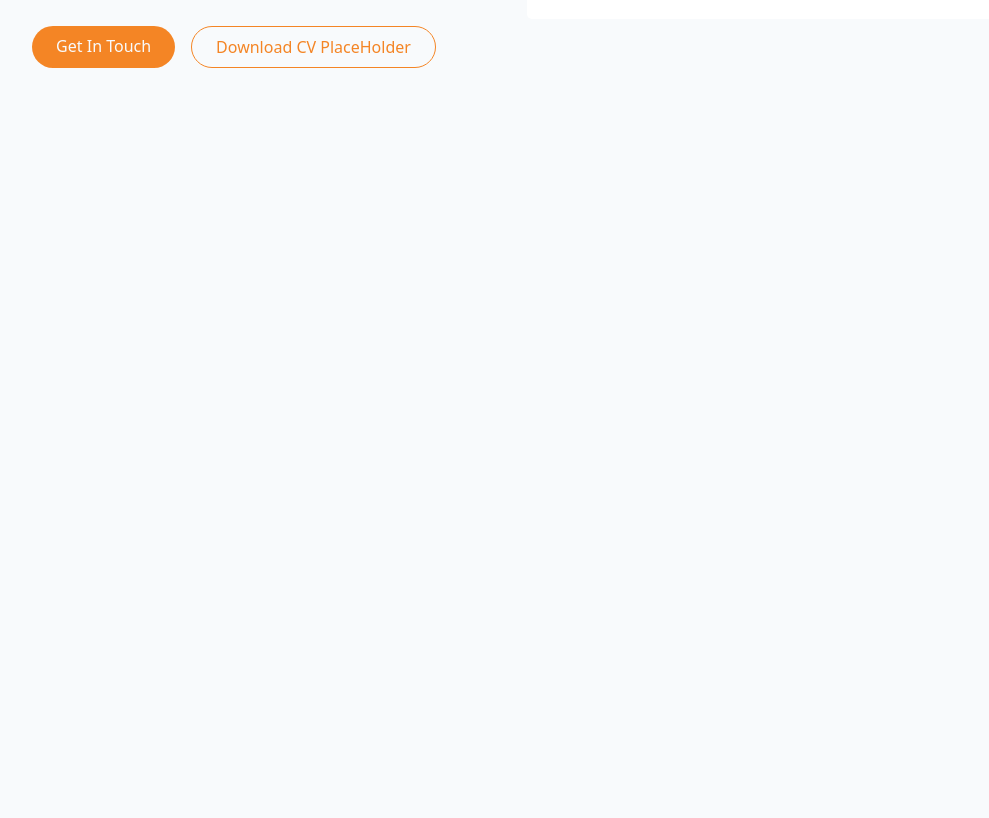
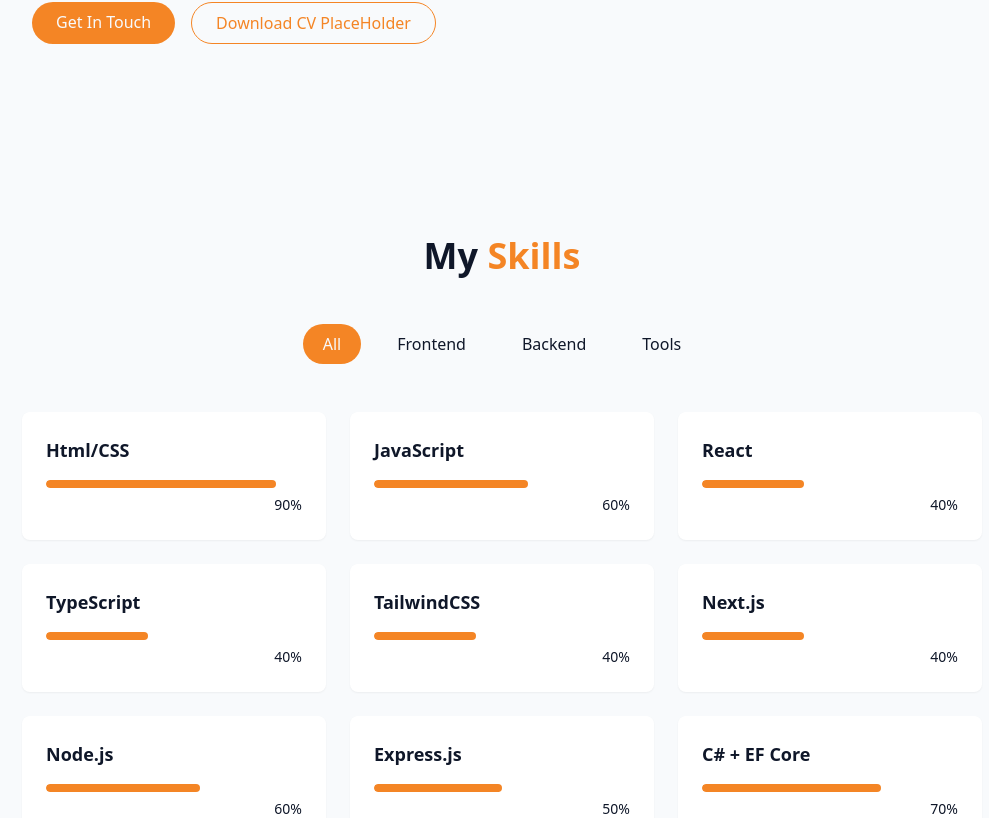
Before and after one commit to ParseTK/ReactTailwindPortfolio, a React (Vite) app: page / in a window 1280 px wide. Shown: the part 1462-2280 px from the top of the page, without its empty margins (138-1127 px from the left). Before the commit the page ends 1626 px from the top, so only its background shows below. Built offline with nearby package versions, Linux system fonts and the light colour scheme.

Commit message:
skills and projects sections completed

```diff
--- a/src/Components/Navbar.tsx
+++ b/src/Components/Navbar.tsx
@@ -39,12 +39,12 @@
                         </span>
                     </a>
                     {/* Desktop nav items */}
-                    <div className="hidden md:flex space-x-8">
+                    <div className="hidden md:flex space-x-8 mx-6">
                         {navItems.map((item, key) => (
                             <a
                                 key={key}
                                 href={item.href}
-                                className="text-foreground/80 hover:tyext-primary transition-colors duration-300"
+                                className="text-foreground/80 hover:text-primary transition-colors duration-300"
                             >
                                 {item.name}
                             </a>
@@ -74,7 +74,7 @@
                                 <a
                                     key={key}
                                     href={item.href}
-                                    className="text-foreground/80 hover:tyext-primary transition-colors duration-300"
+                                    className="text-foreground/80 hover:text-primary transition-colors duration-300"
                                     onClick={() => setIsMenuOpen(false)}
                                 >
                                     {item.name}
--- /dev/null
+++ b/src/Components/ProjectsSection.tsx
@@ -0,0 +1,85 @@
+import { ArrowRight, ExternalLink, Github } from "lucide-react";
+
+const projects = [
+    {
+        id: 1,
+        title: "HomeScreen",
+        description: "Description for project one.",
+        image: "/projects/HomeScreen.png",
+        tags: ["React", "TypeScript", "Tailwind CSS"],
+        githubUrl: "#https://github.com/ParseTK/ReactTailwindPortfolio",
+        liveUrl: "#"
+
+    },
+];
+
+export const ProjectsSection = () => {
+    return (
+        <section id="projects" className="py-24 px-4 relative">
+            <div className="container mx-auto max-w-5xl">
+                <h2 className="text-3xl md:text-4xl font-bold mb-4 text-center">
+                    {" "}
+                    Featured <span className="text-primary"> Projects </span>
+                </h2>
+
+                <p className="text-center text-muted-foreground mb-12 max-w-2xl mx-auto">
+                    Here are some of the projects I've worked on.
+                    Click on the project titles to learn more!
+                </p>
+
+                <div className="grid grid-cols-1 md:grid-cols-2 lg:grid-cols-3 gap-8">
+                    {projects.map((project, key) => (
+                        <div key={key} className="group bg-card rounded-lg overflow-hidden shadow-xs card-hover">
+
+                            <div className="h-48 overflow-hidden">
+                                <img src={project.image} alt={project.title} className="w-full h-full object-cover group-hover:scale-110 transition-transform duration-500"/>
+                            </div>
+                            <div className="p-6">
+                                <div className="flex flex-wrap gap-2 mb-4">
+                                    {project.tags.map((tag) => (
+                                        <span className="px-2 py-2 text-xs font-medium border rounded-full bg-secondary text-secondary-foreground">
+                                            {tag}
+                                        </span>
+                                    ))}
+                                </div>
+                            </div>
+                            <h3 className="text-xl font-semibold mb-1">
+                                {project.title}
+                            </h3>
+                            <p className="text-muted-foreground text-sm mb-4">
+                                {project.description}
+                            </p>
+                            <div className="flex justify-between items-center">
+                                <div className="flex space-x-3">
+                                    <a
+                                        href="{project.liveUrl}"
+                                        target="_blank"
+                                        className="text-foreground/80 hover:text-primary transition-colors duration-300">
+
+                                        <ExternalLink size={20}/>
+                                    </a>
+                                    <a
+                                        href={project.githubUrl}
+                                        target="_blank"
+                                        className="text-foreground/80 hover:text-primary transition-colors duration-300"
+                                    >
+                                        <Github size={20}/>
+                                    </a>
+                                </div>
+                            </div>
+                        </div>
+                    ))}
+                </div>
+                <div className="text-center mt-12">
+                    <a
+                        className="cosmic-button w-fit flex items-center mx-auto gap-2"
+                        target="_blank"
+                        href="https://github.com/parsetk"
+                    >
+                        Check my GitHub <ArrowRight size={16}/>
+                    </a>
+                </div>
+            </div>
+        </section>
+    )
+}
--- /dev/null
+++ b/src/Components/SkillsSection.tsx
@@ -0,0 +1,78 @@
+import { useState } from "react";
+import { cn } from "./lib/utils";
+
+const skills = [{ name: "Html/CSS", level: 90, category: "frontend" },
+                { name: "JavaScript", level: 60, category: "frontend" },
+                { name: "React", level: 40, category: "frontend" },
+                { name: "TypeScript", level: 40, category: "frontend" },
+                { name: "TailwindCSS", level: 40, category: "frontend" },
+                { name: "Next.js", level: 40, category: "frontend" },
+
+                { name: "Node.js", level: 60, category: "backend" },
+                { name: "Express.js", level: 50, category: "backend" },
+                { name: "C# + EF Core", level: 70, category: "backend" },
+                { name: "Python", level: 70, category: "backend" },
+                { name: "Java", level: 30, category: "backend" },
+                { name: "C++", level: 30, category: "backend" },
+                { name: "MicrosoftSQL", level: 50, category: "backend" },
+                { name: "Oracle SQL", level: 30, category: "backend" },
+                { name: "SQLite", level: 50, category: "backend" },
+
+                { name: "Git/GitHub", level: 100, category: "tools" },
+                { name: "Visual Studio", level: 80, category: "tools" },
+                { name: "Visual Studio Code", level: 80, category: "tools" },
+                { name: "Tmux", level: 25, category: "tools" },
+                { name: "Vim", level: 80, category: "tools" },
+                { name: "Mocha", level: 25, category: "tools" },
+                { name: "Dev tools", level: 75, category: "tools" },
+                { name: "Unity/Unreal/GMS", level: 55, category: "tools" },
+                { name: "Blender", level: 20, category: "tools" },
+];
+const categories = ["all", "frontend", "backend", "tools"];
+export const SkillsSection = () => {
+    const [activeCategory, setActiveCategory] = useState("all");
+    const filteredSkills = skills.filter((skill => activeCategory === "all" || skill.category === activeCategory))
+  return (
+    <section id="skills" className="py-24 px-4 relative bg-secondary/30">
+        <div className="container mx-auto max-w-5xl">
+            <h2 className="text-3xl md:text-4xl font-bold mb-12 text-center">
+                My <span className="text-primary"> Skills</span>
+            </h2>
+
+            <div className="flex flex-wrap justify-center gap-4 mb-12">
+                {categories.map((category, key) => (
+                    <button
+                        key={key}
+                        onClick={() => setActiveCategory(category)}
+                        className={cn("px-5 py-2 rounded-full transition-colors duration-300 capitalize",
+                            activeCategory === category ?
+                              "bg-primary text-primary-foreground"
+                            : "bg-seondary/70 text-foreground hover:bd-secondary"
+                        )}>
+                            {category}
+                        </button>
+                ))}
+            </div>
+
+            <div className="grid grid-cols-1 sm:grid-cols-2 lg:grid-cols-3 gap-6">
+                {filteredSkills.map((skill, key) => (
+                    <div key={key} className="bg-card p-6 rounded-lg shadow-xs card-hover">
+                        <div className="text-left mb-4">
+                            <h3 className="font-semibold text-lg">{skill.name}</h3>
+                        </div>
+                        <div className="w-full bg-secondary/50 h-2 rounded-full overflow-hidden">
+                            <div
+                                className="bg-primary h-2 rounded-full origin-left animate-[grow_1.5s_ease-out]"
+                                style={{ width: skill.level + "%" }}
+                            />
+                        </div>
+                        <div className="text-right mt-1">
+                            <span className="text-sm text-muted-foreground">{skill.level}%</span>
+                        </div>
+                    </div>
+                ))}
+            </div>
+        </div>
+    </section>
+  );
+};
--- a/src/Components/ThemeToggle.tsx
+++ b/src/Components/ThemeToggle.tsx
@@ -32,7 +32,7 @@
         <button
             onClick={toggleTheme}
             className={cn(
-                "fixed max-sm:hidden top-5 right-5 z-50 p-2 rounded-full transition-colors duration",
+                "fixed max-sm:hidden top-2 right-3 z-50 p-2 rounded-full transition-colors duration",
                 "focus:outlin-hidden"
             )}
         >
--- a/src/Pages/Home.tsx
+++ b/src/Pages/Home.tsx
@@ -3,14 +3,14 @@
 import { Navbar } from "../Components/Navbar";
 import { HeroSection } from "../Components/HeroSection";
 import { AboutMe } from "../Components/AboutSection";
+import { SkillsSection } from "../Components/SkillsSection";
+import { ProjectsSection } from "../Components/ProjectsSection";
 
 export const Home = () => {
   console.log("Home component is rendering.");
 
   return (
     <div className="min-h-screen bg-background text-foreground overflow-x-hidden">
-        <h1>- HOME PAGE IS WORKING -</h1>
-
         {/* Theme toggle */}
         <ThemeToggle />
 
@@ -24,6 +24,8 @@
         <main>
           <HeroSection />
           <AboutMe />
+          <SkillsSection />
+          <ProjectsSection />
         </main>
     </div>
   )
```
Also changed, not shown: public/projects/HomeScreen.png (added).
